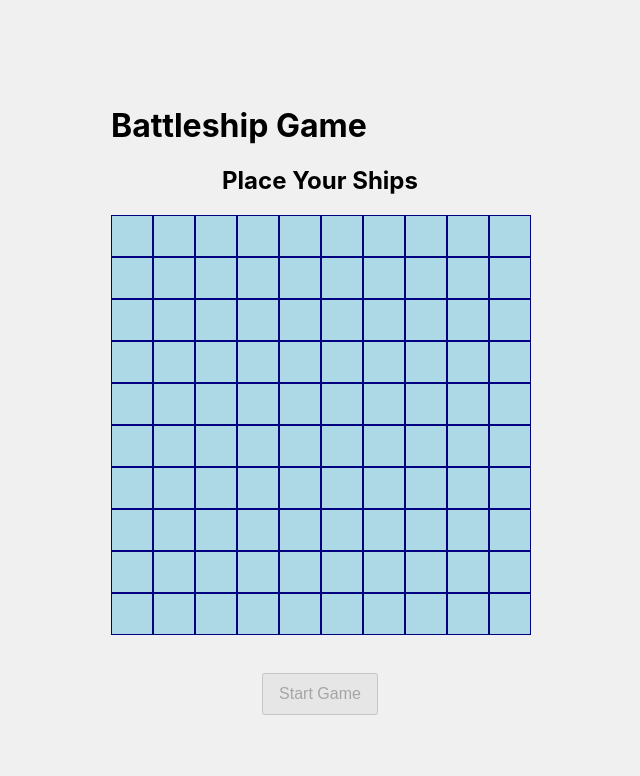
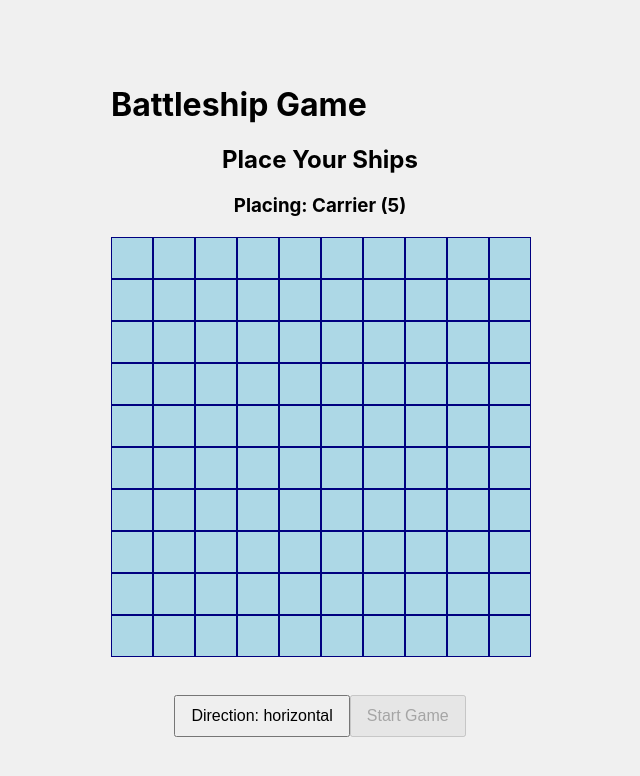
Before and after one commit to zahrabateninia/TOP-Battleship-Game, a React (Create React App) app: page / in a window 1280 px wide. Shown: the top 776 px of the page, without its empty margins (320-960 px from the left). Built offline with nearby package versions, Linux system fonts and the light colour scheme.

Commit message:
Define the five standard ships with their names and lengths to place ships on the board

```diff
--- a/src/components/SetupBoard.jsx
+++ b/src/components/SetupBoard.jsx
@@ -5,52 +5,97 @@
 // Switches between SetupBoard and GameBoard.
 
 import React, { useState } from "react";
-import Gameboard from "../modules/gameboard"; // Using our module
+import Gameboard from "../modules/gameboard"; // Your gameboard logic
 import "../styles/SetupBoard.css";
 
+const ships = [
+  { name: "Carrier", length: 5 },
+  { name: "Battleship", length: 4 },
+  { name: "Cruiser", length: 3 },
+  { name: "Submarine", length: 3 },
+  { name: "Destroyer", length: 2 },
+];
+
 const SetupBoard = ({ onStartGame }) => {
-  const [playerBoard] = useState(new Gameboard()); // Create player board
+  const [playerBoard] = useState(new Gameboard());
   const [shipsPlaced, setShipsPlaced] = useState([]);
-  const [currentShip, setCurrentShip] = useState({ length: 3, direction: "horizontal" });
+  const [currentShipIndex, setCurrentShipIndex] = useState(0);
+  const [direction, setDirection] = useState("horizontal");
 
   const handleCellClick = (row, col) => {
-    const result = playerBoard.placeShip(currentShip.length, [row, col], currentShip.direction);
+    if (currentShipIndex >= ships.length) {
+      alert("All ships are already placed!");
+      return;
+    }
+
+    const ship = ships[currentShipIndex]; // Get the current ship
+    let shipCoordinates = [];
+
+    // Ensure the ship fits within the grid before placing
+    if (direction === "horizontal") {
+      if (col + ship.length > 10) {
+        alert("Ship doesn't fit horizontally!");
+        return;
+      }
+      shipCoordinates = Array.from({ length: ship.length }, (_, i) => [row, col + i]);
+    } else {
+      if (row + ship.length > 10) {
+        alert("Ship doesn't fit vertically!");
+        return;
+      }
+      shipCoordinates = Array.from({ length: ship.length }, (_, i) => [row + i, col]);
+    }
+
+    // Try placing the ship on the board
+    const result = playerBoard.placeShip(ship.length, [row, col], direction);
     if (typeof result !== "string") {
-      setShipsPlaced([...shipsPlaced, { length: currentShip.length, position: [row, col] }]);
+      setShipsPlaced([...shipsPlaced, { ...ship, coordinates: shipCoordinates }]);
+      setCurrentShipIndex(currentShipIndex + 1); // Move to the next ship
     } else {
       alert(result); // Show error message if placement is invalid
     }
   };
 
   const handleStartGame = () => {
-    if (shipsPlaced.length === 5) { //Ensure 5 ships placed
+    if (shipsPlaced.length === ships.length) {
       onStartGame(playerBoard);
     } else {
-      alert("Place all ships before starting the game!");
+      alert(`Place all ${ships.length} ships before starting!`);
     }
   };
 
   return (
     <div className="setup-board">
+      <h2>Place Your Ships</h2>
+      {currentShipIndex < ships.length && <h3>Placing: {ships[currentShipIndex].name} ({ships[currentShipIndex].length})</h3>}
 
-      <h2>Place Your Ships</h2>
+      {/* Grid */}
       <div className="grid">
         {[...Array(10)].map((_, row) => (
           <div key={row} className="row">
             {[...Array(10)].map((_, col) => (
               <div
                 key={col}
-                className="cell"
+                className={`cell ${shipsPlaced.some(ship => ship.coordinates.some(([r, c]) => r === row && c === col)) ? "ship" : ""}`}
                 onClick={() => handleCellClick(row, col)}
               >
-                {/* Highlight placed ships */}
-                {shipsPlaced.some(ship => ship.position[0] === row && ship.position[1] === col) ? "🚢" : ""}
+                {/* Show placed ships */}
+                {shipsPlaced.some(ship => ship.coordinates.some(([r, c]) => r === row && c === col)) ? "🚢" : ""}
               </div>
             ))}
           </div>
         ))}
       </div>
-      <button onClick={handleStartGame} disabled={shipsPlaced.length < 5}>Start Game</button>
+
+      {/* Direction Toggle */}
+      <button onClick={() => setDirection(direction === "horizontal" ? "vertical" : "horizontal")}>
+        Direction: {direction}
+      </button>
+
+      {/* Start Game Button */}
+      <button onClick={handleStartGame} disabled={shipsPlaced.length < ships.length}>
+        Start Game
+      </button>
     </div>
   );
 };
--- a/src/modules/gameboard.js
+++ b/src/modules/gameboard.js
@@ -33,7 +33,6 @@ class Gameboard {
     this.ships.push(ship);
   }
 
-  // ✅ NEW: Function to randomly place ships
   placeRandomShips() {
     const shipLengths = [5, 4, 3, 3, 2]; // Standard Battleship ship sizes
     let placedShips = 0;
```
